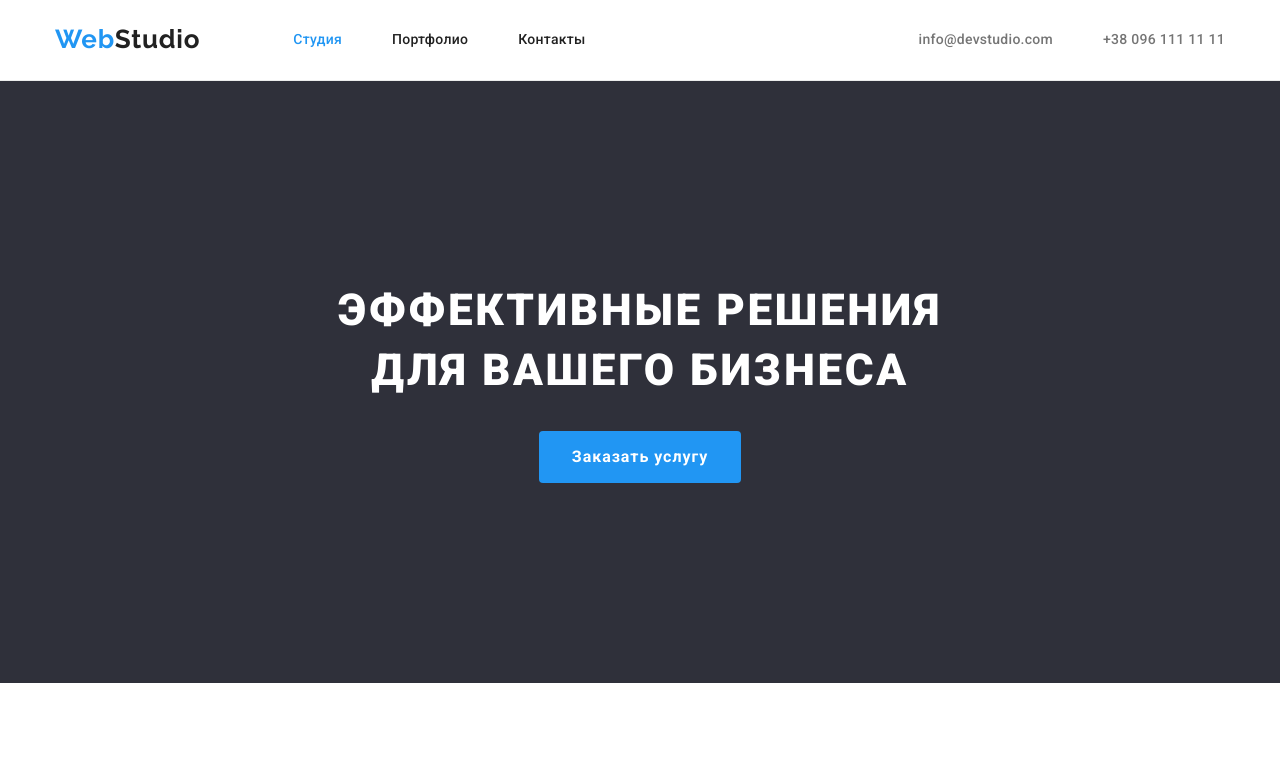
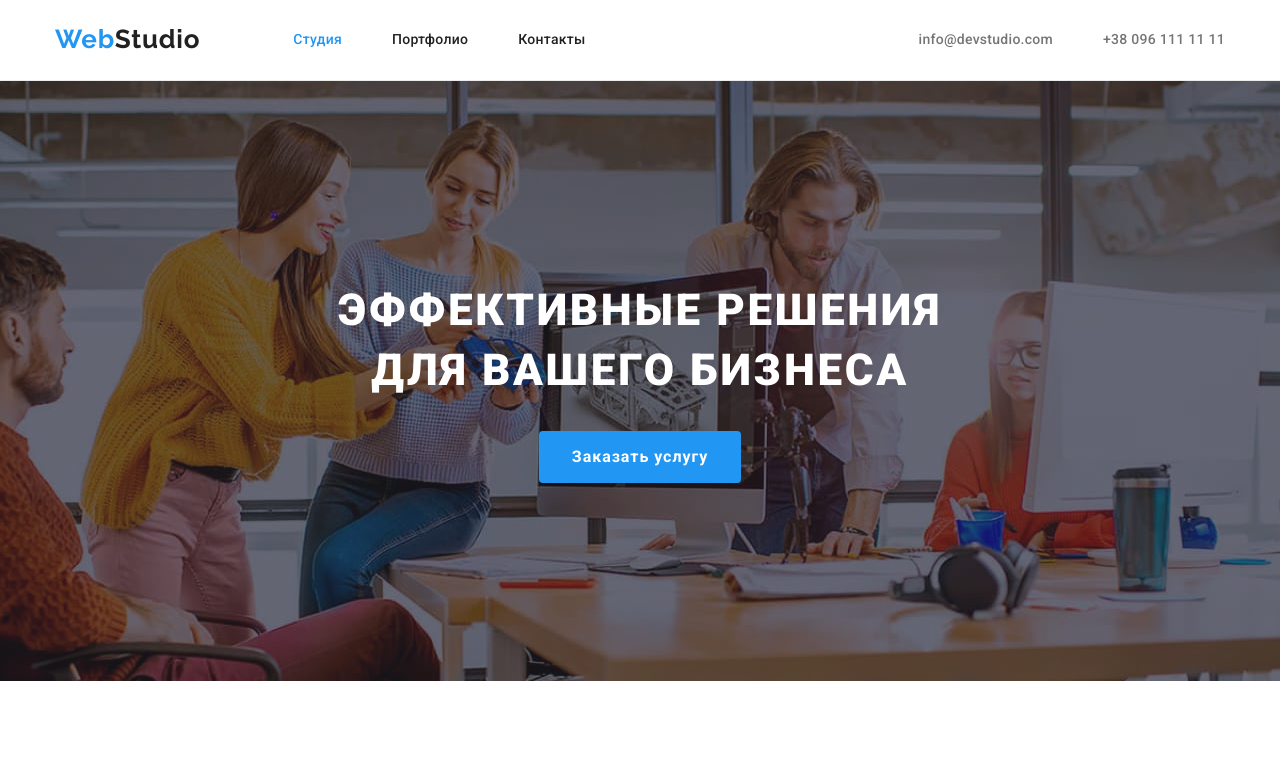
Before and after one commit to AlexabderFed/goit-markup-hw-04, a plain HTML site: page index.html in a window 1280 px wide. Shown: the top 771 px of the page. Drawn offline with nearby package versions, Linux system fonts and the light colour scheme.

Commit message:
сделал секцию Герой

```diff
--- a/css/styles.css
+++ b/css/styles.css
@@ -201,7 +201,18 @@ body {
   padding-top: 200px;
   padding-bottom: 200px;
   max-width: 1600px;
+  height: 600px;
   margin: 0 auto;
+
+  background-image: linear-gradient(
+      to right,
+      rgba(47, 48, 58, 0.4),
+      rgba(47, 48, 58, 0.4)
+    ),
+    url(../images/Img-hero.jpg);
+  background-repeat: no-repeat;
+  background-size: cover;
+  background-position: center;
 }
 
 /* Заголовок Героя */
```
Also changed, not shown: images/Img-hero.jpg (added), 1 other file.
